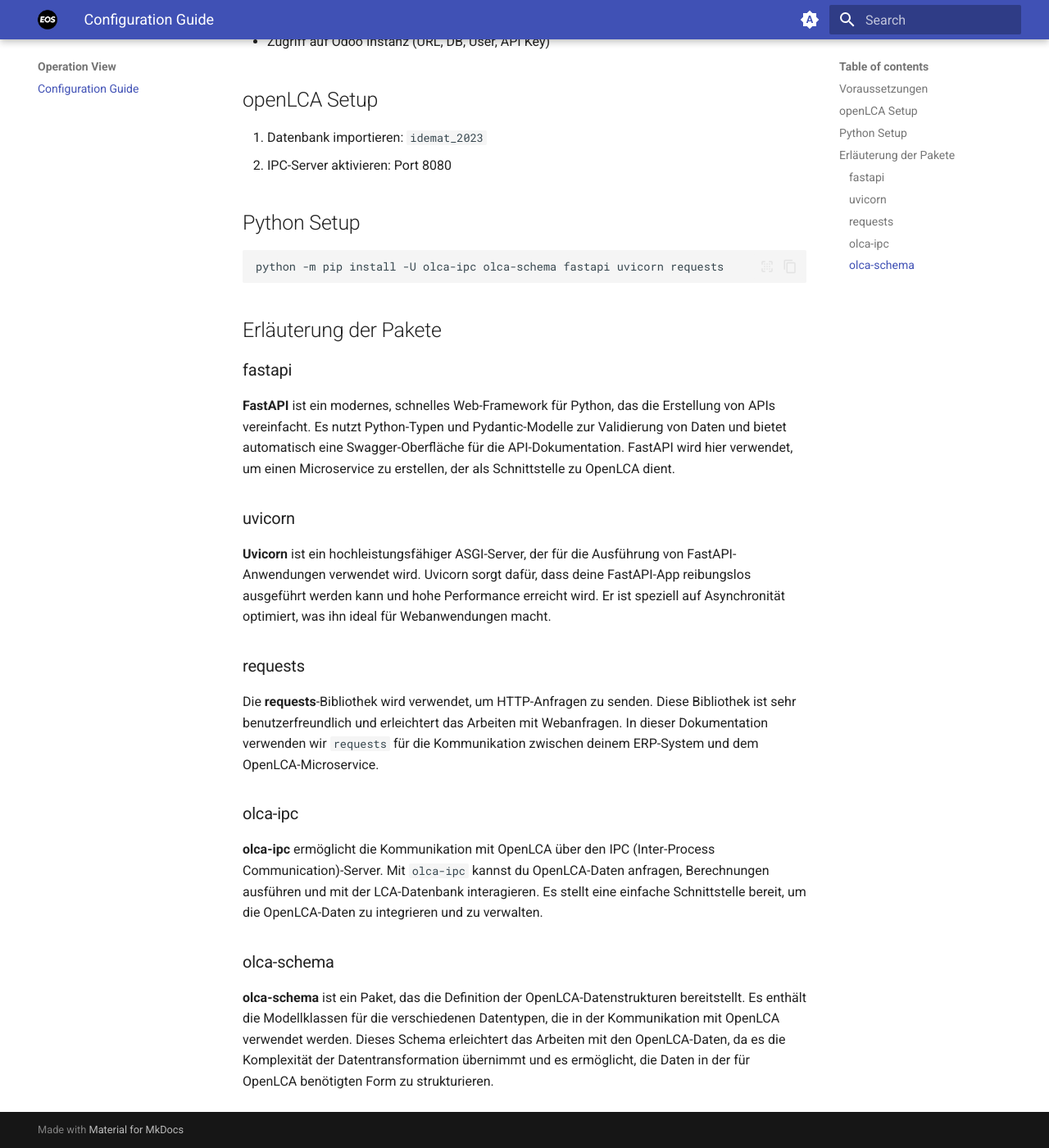
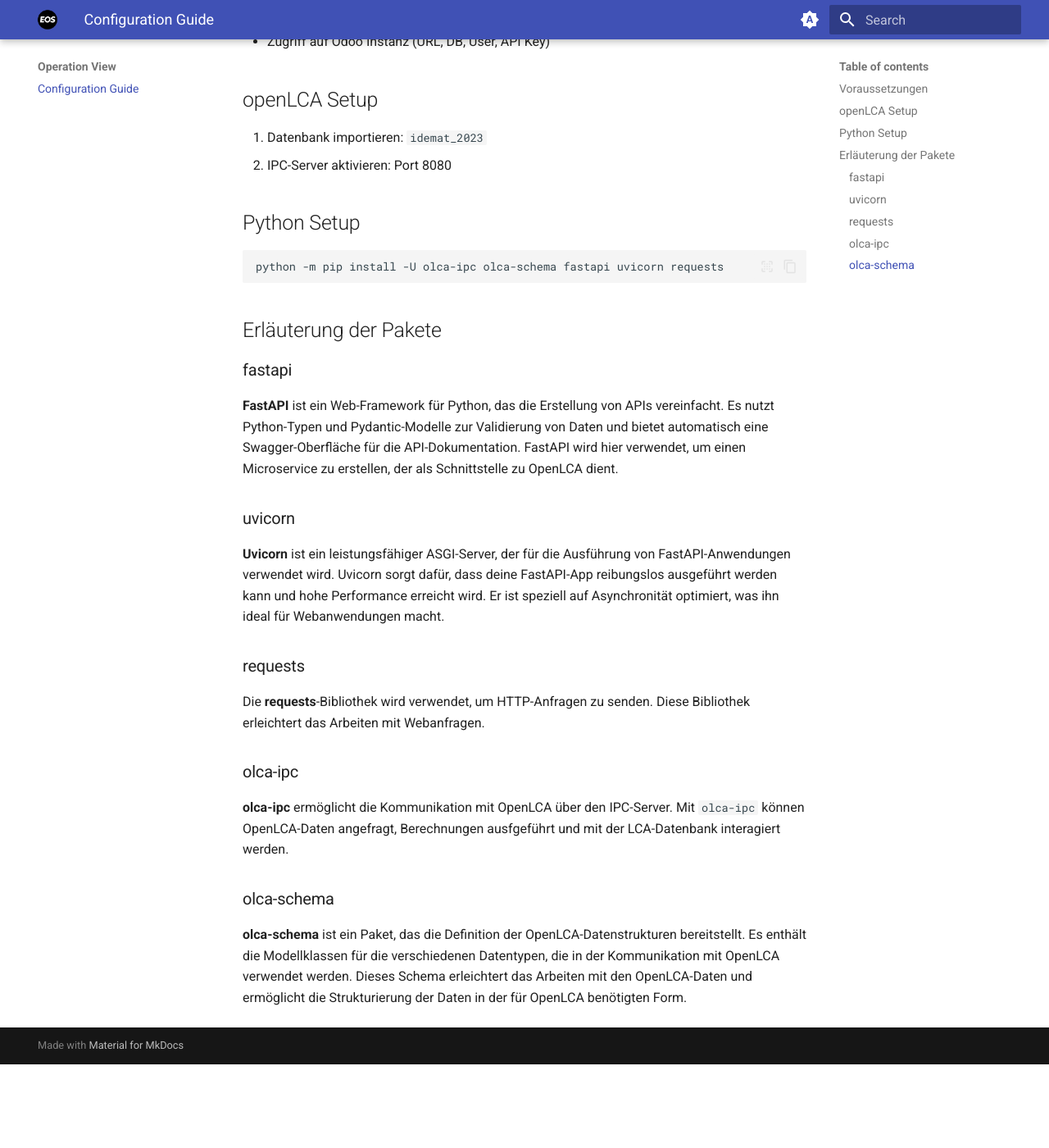
Before and after one commit to rrajab97/ERP_OpenLCA_Synchro, an MkDocs documentation site: the page built from docs/operation-view/configuration-guide.md, in a window 1280 px wide and 1400 px high, scrolled down 381 px. Shown: the whole window at 82% size. Built offline with MkDocs 1.6.1 and Material for MkDocs 9.7.7, drawn with Linux system fonts in a browser that asks for light colours; after the commit the page ends 1679 px from its top, so only the background shows below that.

Commit message:
configuration guide updatet

```diff
--- a/docs/operation-view/configuration-guide.md
+++ b/docs/operation-view/configuration-guide.md
@@ -17,16 +17,16 @@ python -m pip install -U olca-ipc olca-schema fastapi uvicorn requests
 ## Erläuterung der Pakete
 
 ### fastapi
-**FastAPI** ist ein modernes, schnelles Web-Framework für Python, das die Erstellung von APIs vereinfacht. Es nutzt Python-Typen und Pydantic-Modelle zur Validierung von Daten und bietet automatisch eine Swagger-Oberfläche für die API-Dokumentation. FastAPI wird hier verwendet, um einen Microservice zu erstellen, der als Schnittstelle zu OpenLCA dient.
+**FastAPI** ist ein Web-Framework für Python, das die Erstellung von APIs vereinfacht. Es nutzt Python-Typen und Pydantic-Modelle zur Validierung von Daten und bietet automatisch eine Swagger-Oberfläche für die API-Dokumentation. FastAPI wird hier verwendet, um einen Microservice zu erstellen, der als Schnittstelle zu OpenLCA dient.
 
 ### uvicorn
-**Uvicorn** ist ein hochleistungsfähiger ASGI-Server, der für die Ausführung von FastAPI-Anwendungen verwendet wird. Uvicorn sorgt dafür, dass deine FastAPI-App reibungslos ausgeführt werden kann und hohe Performance erreicht wird. Er ist speziell auf Asynchronität optimiert, was ihn ideal für Webanwendungen macht.
+**Uvicorn** ist ein leistungsfähiger ASGI-Server, der für die Ausführung von FastAPI-Anwendungen verwendet wird. Uvicorn sorgt dafür, dass deine FastAPI-App reibungslos ausgeführt werden kann und hohe Performance erreicht wird. Er ist speziell auf Asynchronität optimiert, was ihn ideal für Webanwendungen macht.
 
 ### requests
-Die **requests**-Bibliothek wird verwendet, um HTTP-Anfragen zu senden. Diese Bibliothek ist sehr benutzerfreundlich und erleichtert das Arbeiten mit Webanfragen. In dieser Dokumentation verwenden wir `requests` für die Kommunikation zwischen deinem ERP-System und dem OpenLCA-Microservice.
+Die **requests**-Bibliothek wird verwendet, um HTTP-Anfragen zu senden. Diese Bibliothek erleichtert das Arbeiten mit Webanfragen.
 
 ### olca-ipc
-**olca-ipc** ermöglicht die Kommunikation mit OpenLCA über den IPC (Inter-Process Communication)-Server. Mit `olca-ipc` kannst du OpenLCA-Daten anfragen, Berechnungen ausführen und mit der LCA-Datenbank interagieren. Es stellt eine einfache Schnittstelle bereit, um die OpenLCA-Daten zu integrieren und zu verwalten.
+**olca-ipc** ermöglicht die Kommunikation mit OpenLCA über den IPC-Server. Mit `olca-ipc` können OpenLCA-Daten angefragt, Berechnungen ausfgeführt und mit der LCA-Datenbank interagiert werden.
 
 ### olca-schema
-**olca-schema** ist ein Paket, das die Definition der OpenLCA-Datenstrukturen bereitstellt. Es enthält die Modellklassen für die verschiedenen Datentypen, die in der Kommunikation mit OpenLCA verwendet werden. Dieses Schema erleichtert das Arbeiten mit den OpenLCA-Daten, da es die Komplexität der Datentransformation übernimmt und es ermöglicht, die Daten in der für OpenLCA benötigten Form zu strukturieren.
+**olca-schema** ist ein Paket, das die Definition der OpenLCA-Datenstrukturen bereitstellt. Es enthält die Modellklassen für die verschiedenen Datentypen, die in der Kommunikation mit OpenLCA verwendet werden. Dieses Schema erleichtert das Arbeiten mit den OpenLCA-Daten und ermöglicht die Strukturierung der Daten in der für OpenLCA benötigten Form.
```
